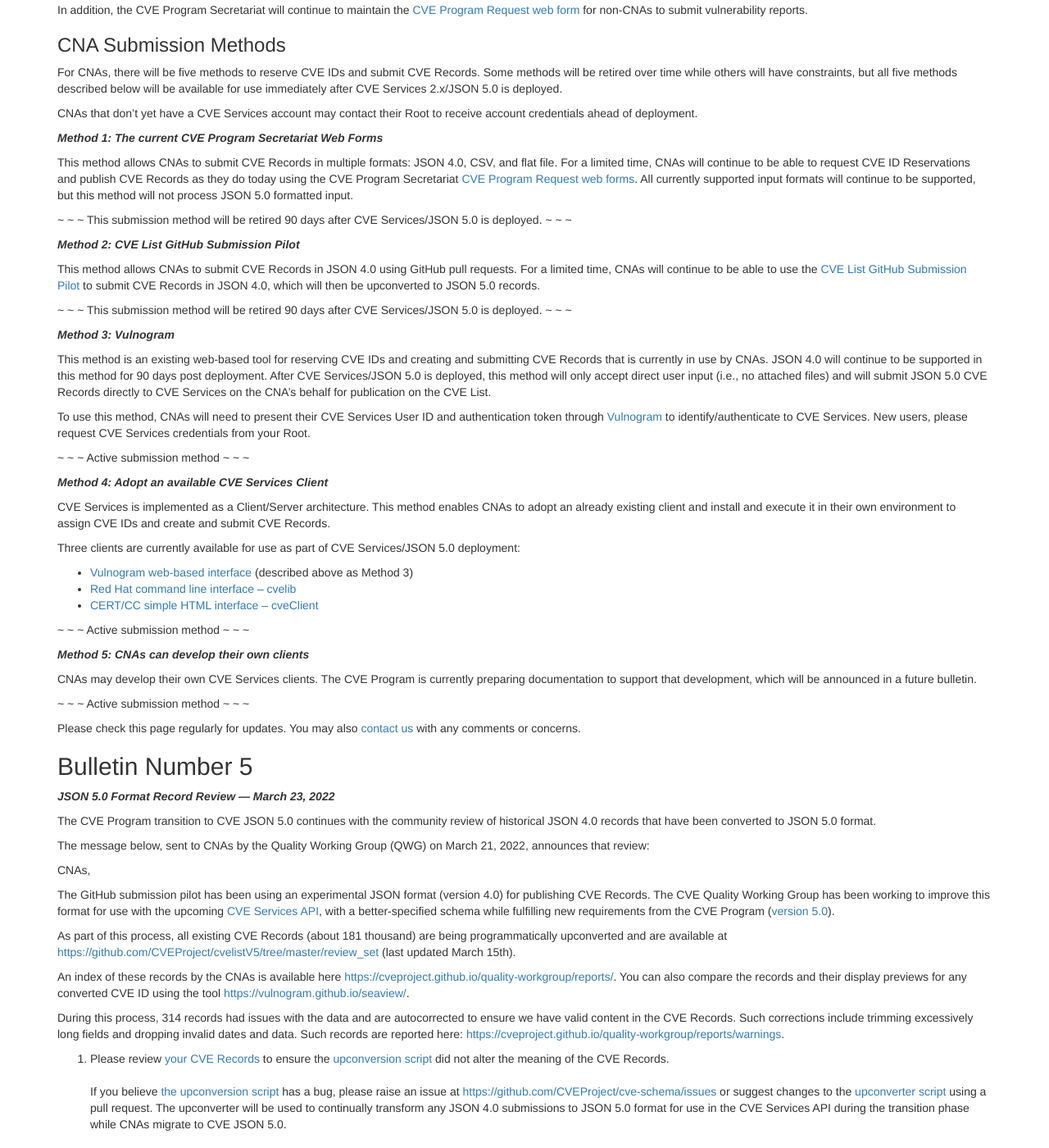
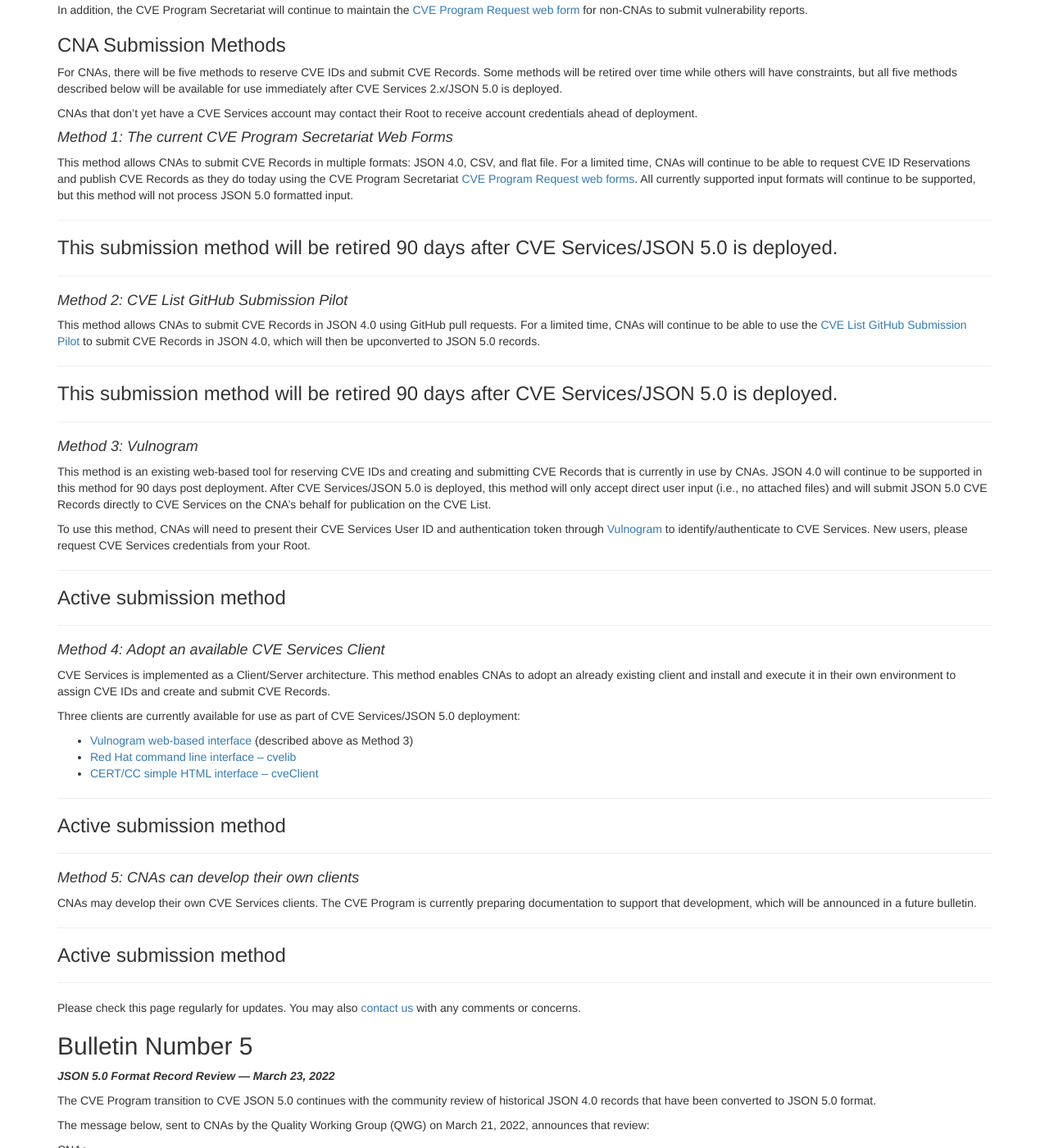
Before and after one commit to CVEProject/cveproject.github.io, a Jekyll site: the page built from automation-transition.md, in a window 1280 px wide and 1400 px high, scrolled down 775 px. Shown: the whole window at 82% size. Built offline with Jekyll 4.4.1, drawn with Linux system fonts in a browser that asks for light colours; nearby versions of some CDN libraries.

```diff
--- a/automation-transition.md
+++ b/automation-transition.md
@@ -30,36 +30,42 @@ For CNAs, there will be five methods to reserve CVE IDs and submit CVE Records.
 
 CNAs that don’t yet have a CVE Services account may contact their Root to receive account credentials ahead of deployment.
 
-<strong><i>Method 1: The current CVE Program Secretariat Web Forms</i></strong>
+<h4><i>Method 1: The current CVE Program Secretariat Web Forms</i></h4>
 
 This method allows CNAs to submit CVE Records in multiple formats: JSON 4.0, CSV, and flat file.
 For a limited time, CNAs will continue to be able to request CVE ID Reservations and publish CVE Records as they do today using the CVE Program Secretariat [CVE Program Request web forms](https://cveform.mitre.org/). All currently supported input formats will continue to be supported, but this method will not process JSON 5.0 formatted input.
 
-~ ~ ~
-This submission method will be retired 90 days after CVE Services/JSON 5.0 is deployed.
-~ ~ ~
+----
 
-<strong><i>Method 2: CVE List GitHub Submission Pilot</i></strong>
+<h3>This submission method will be retired 90 days after CVE Services/JSON 5.0 is deployed.</h3>
+
+----
+
+<h4><i>Method 2: CVE List GitHub Submission Pilot</i></h4>
 
 This method allows CNAs to submit CVE Records in JSON 4.0 using GitHub pull requests.
 For a limited time, CNAs will continue to be able to use the [CVE List GitHub Submission Pilot](https://github.com/CVEProject/cvelist) to submit CVE Records in JSON 4.0, which will then be upconverted to JSON 5.0 records.
 
-~ ~ ~
-This submission method will be retired 90 days after CVE Services/JSON 5.0 is deployed.
-~ ~ ~
+----
 
-<strong><i>Method 3: Vulnogram</i></strong>
+<h3>This submission method will be retired 90 days after CVE Services/JSON 5.0 is deployed.</h3>
+
+----
+
+<h4><i>Method 3: Vulnogram</i></h4>
 
 This method is an existing web-based tool for reserving CVE IDs and creating and submitting CVE Records that is currently in use by CNAs. JSON 4.0 will continue to be supported in this method for 90 days post deployment.
 After CVE Services/JSON 5.0 is deployed, this method will only accept direct user input (i.e., no attached files) and will submit JSON 5.0 CVE Records directly to CVE Services on the CNA’s behalf for publication on the CVE List.
 
 To use this method, CNAs will need to present their CVE Services User ID and authentication token through [Vulnogram](https://vulnogram.github.io/cve5/#editor) to identify/authenticate to CVE Services. New users, please request CVE Services credentials from your Root.
 
-~ ~ ~
-Active submission method
-~ ~ ~
+----
 
-<strong><i>Method 4: Adopt an available CVE Services Client</i></strong>
+<h3>Active submission method</h3>
+
+----
+
+<h4><i>Method 4: Adopt an available CVE Services Client</i></h4>
 
 CVE Services is implemented as a Client/Server architecture. This method enables CNAs to adopt an already existing client and install and execute it in their own environment to assign CVE IDs and create and submit CVE Records.
 
@@ -69,17 +75,21 @@ Three clients are currently available for use as part of CVE Services/JSON 5.0 d
  * [Red Hat command line interface – cvelib](https://github.com/RedHatProductSecurity/cvelib)
  * [CERT/CC simple HTML interface – cveClient](https://github.com/CERTCC/cveClient)
 
-~ ~ ~
-Active submission method
-~ ~ ~
+----
 
-<strong><i>Method 5: CNAs can develop their own clients</i></strong>
+<h3>Active submission method</h3>
+
+----
+
+<h4><i>Method 5: CNAs can develop their own clients</i></h4>
 
 CNAs may develop their own CVE Services clients. The CVE Program is currently preparing documentation to support that development, which will be announced in a future bulletin.
 
-~ ~ ~
-Active submission method
-~ ~ ~
+----
+
+<h3>Active submission method</h3>
+
+----
 
 Please check this page regularly for updates. You may also [contact us](https://cveform.mitre.org/) with any comments or concerns.
 
```
